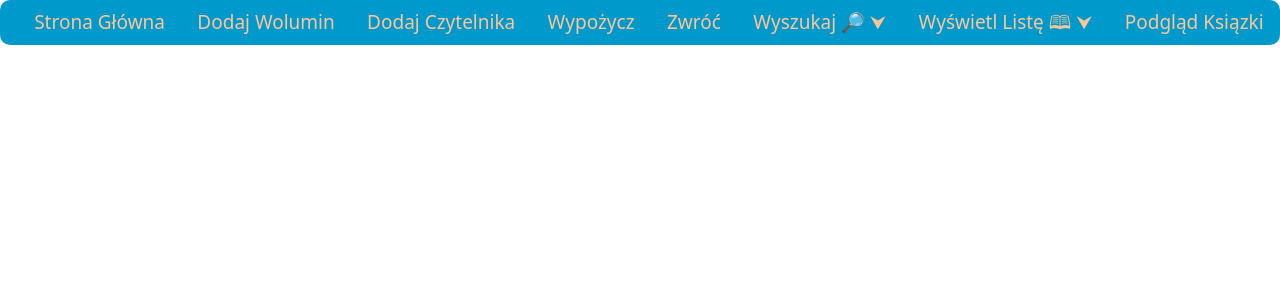
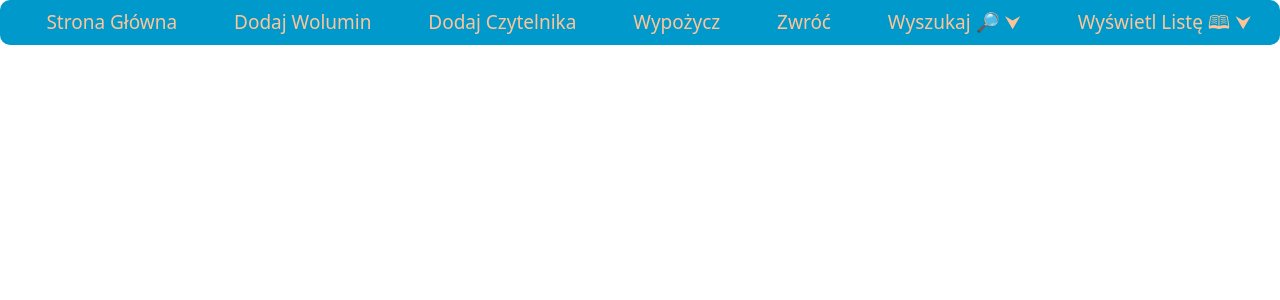
Before and after one commit to pahholek/libsysDJANGO, a Django app: page /dodajwolumin in a window 1280 px wide. Shown: the top 300 px of the page. Run offline with Django 4.2, Linux system fonts and the light colour scheme.

Commit message:
Update navbar.html

```diff
--- a/templates/navbar.html
+++ b/templates/navbar.html
@@ -20,7 +20,6 @@
 
             </ul>
           </li>
-          <li><a href='/podglangksiazka'>Podgląd Ksiązki</a></li>
         </ul>
     </nav>
     </div>
```
